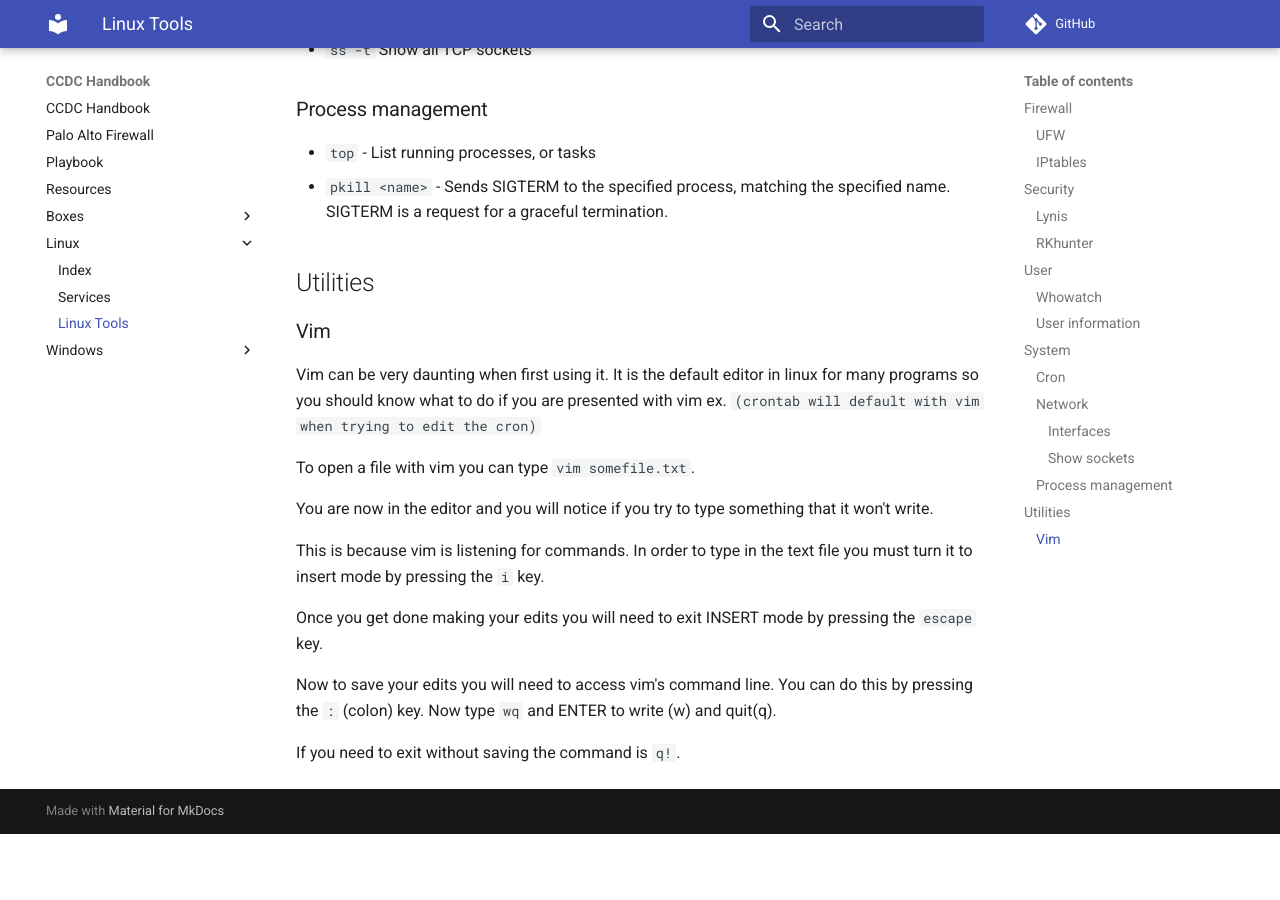
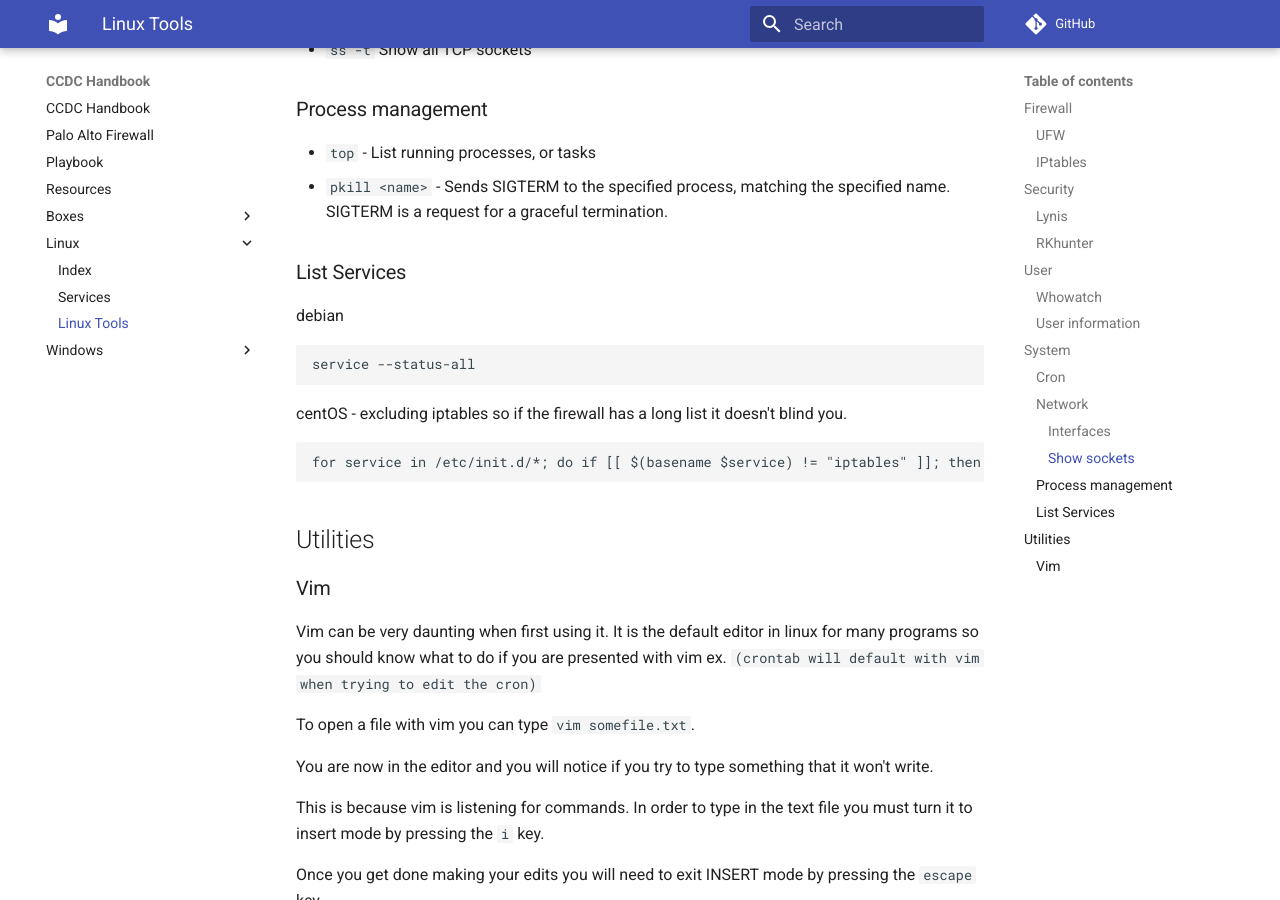
Before and after one commit to ius-csg/ccdc-handbook, an MkDocs documentation site: the page built from docs/Linux/tools.md, in a window 1280 px wide and 900 px high, scrolled down 3607 px. Built offline with MkDocs 1.6.1 and Material for MkDocs 9.7.7, drawn with Linux system fonts in a browser that asks for light colours; comment, search, counter and statistics services are not loaded; before the commit the page ends 4441 px from its top, so only the background shows below that.

Commit message:
Add list services.

````diff
--- a/docs/Linux/tools.md
+++ b/docs/Linux/tools.md
@@ -159,6 +159,17 @@ Options of intrest:
 * `pkill <name>` - Sends SIGTERM to the specified process, matching the specified name. SIGTERM is a request for a graceful termination.
 
 
+### List Services
+
+debian
+```bash
+service --status-all
+```
+
+centOS - excluding iptables so if the firewall has a long list it doesn't blind you.
+```bash
+for service in /etc/init.d/*; do if [[ $(basename $service) != "iptables" ]]; then sudo service $(basename $service) status | grep "is running"; fi; done
+```
 ## Utilities
 
 
````
